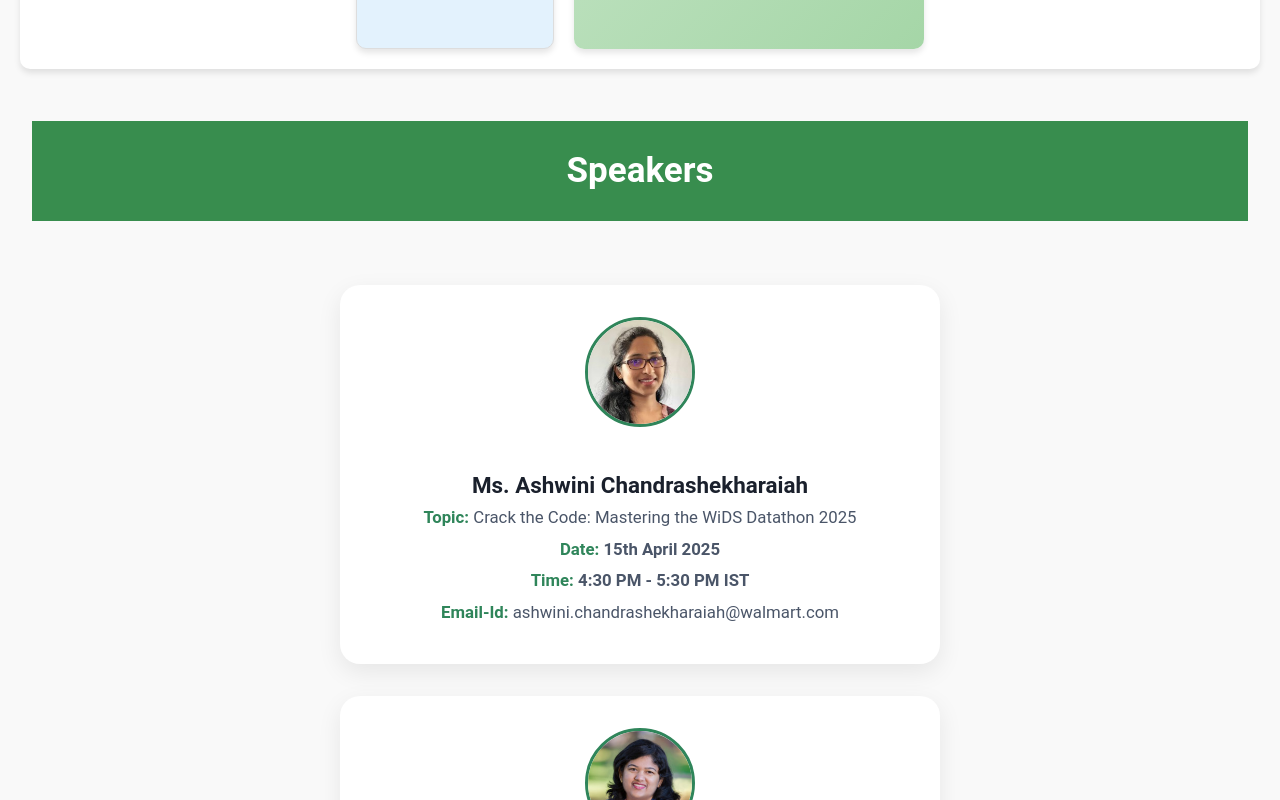
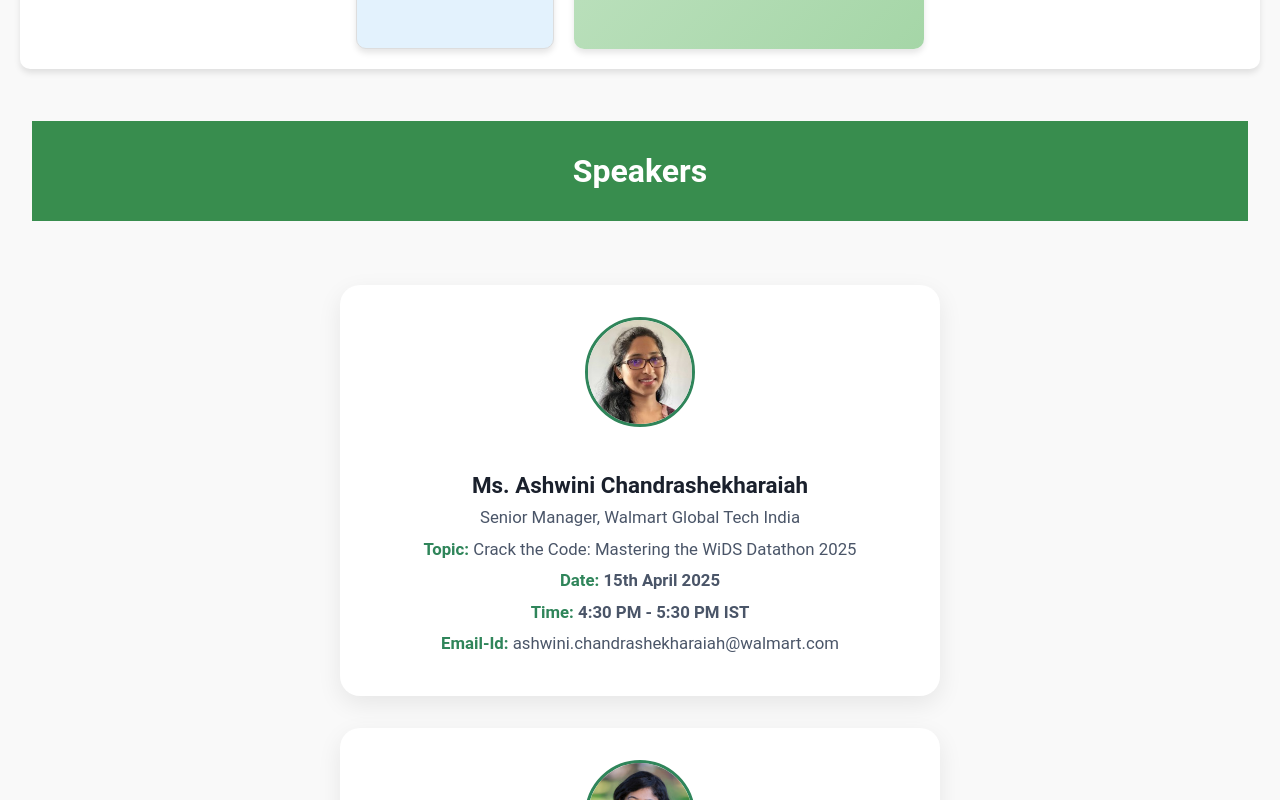
Before and after one commit to savalagikadappa/wids-2025, a React (Vite) app: page / in a window 1280 px wide. Shown: the part 1260-2060 px from the top of the page. Built offline with nearby package versions, Linux system fonts and the light colour scheme.

Commit message:
updated changes

```diff
--- a/src/components/Committee.jsx
+++ b/src/components/Committee.jsx
@@ -58,6 +58,17 @@ const Committee = () => {
                         ))}
                     </div>
                 </div>
+
+            </div>
+            <div className="section">
+                <p className="title">Organizing Committee</p>
+                <ul className="organizers">
+                    <li>Dr. P.G Sunitha Hiremath</li>
+                    <li>Prof. Sneha Varur</li>
+                    <li>Prof. Channabasappa M</li>
+                    <li>Ms. Shilpa S. Hotagi</li>
+                    <li>Ms. Vaishnavi M</li>
+                </ul>
             </div>
 
         </div>
--- a/src/components/Speakers.jsx
+++ b/src/components/Speakers.jsx
@@ -6,7 +6,8 @@ const speakerData = [
     id: 1,
     name: "Ms. Ashwini Chandrashekharaiah",
     image: "/ashwini-speaker2.png",
-    title: "Senior Manager, Walmart Global Tech India",
+    // Renamed `title` to `designation`:
+    designation: "Senior Manager, Walmart Global Tech India",
     email: "ashwini.chandrashekharaiah@walmart.com",
     topic: "Crack the Code: Mastering the WiDS Datathon 2025",
     date: "15/04/25",
@@ -17,7 +18,8 @@ const speakerData = [
     id: 2,
     name: "Ms. Srujana Kaddevarmuth",
     image: "/srujana-speaker1.png",
-    title: "AI Leader, Walmart Global Tech, USA",
+    // Renamed `title` to `designation`:
+    designation: "AI Leader, Walmart Global Tech, USA",
     email: "srujana.aba@gmail.com",
     topic: "Trends in Gen AI",
     date: "19/04/25",
@@ -26,9 +28,12 @@ const speakerData = [
   },
   {
     id: 3,
-    name: "Dr. Saroja Naik",
+    // Updated to show Dr. Saroja A.O
+    name: "Dr. Saroja A. O",
     image: "/saroja-speaker.png",
-    title: "Neurologist and Expert in Brain Health",
+    // Multiline designation for Dr. Saroja
+    // Using \n for line breaks
+    designation: "Professor and Head,\nDepartment of Neurology\nJ N Medical College",
     email: "sarojaaralikatte@gmail.com",
     topic: "Unraveling the Mysteries of the Female Brain",
     date: "19/04/25",
@@ -40,45 +45,38 @@ const speakerData = [
 function Speakers() {
   return (
     <div className="speakers-container">
-      {/* Table View */}
-      {/* <table className="speakers-table">
-        <thead>
-          <tr>
-            <th>Date</th>
-            <th>Speaker</th>
-            <th>Topic</th>
-            <th>Time</th>
-          </tr>
-        </thead>
-        <tbody>
-          {speakerData.map((s) => (
-            <tr key={s.id}>
-              <td>{s.date}</td>
-              <td>
-                <img src={s.image} alt={s.name} />
-                <br />
-                <strong>{s.name}</strong><br />
-                {s.title} <br /><br />
-                {s.email}
-              </td>
-              <td>{s.topic}</td>
-              <td>{s.time}</td>
-            </tr>
-          ))}
-        </tbody>
-      </table> */}
+      <h1>Speakers</h1>
 
-      {/* Card View */}
-      <h1>Speakers</h1>
       <div className="speaker-cards">
         {speakerData.map((s) => (
           <div className="speaker-card" key={s.id}>
             <img src={s.image} alt={s.name} />
+
             <h3>{s.name}</h3>
-            <p><strong>Topic:</strong> {s.topic}</p>
-            <p><strong>Date:</strong> <b>{s.displayDate}</b></p>
-            <p><strong>Time:</strong> <b>{s.time}</b></p>
-            <p><strong>Email-Id:</strong> {s.email}</p>
+
+            {/* Render each line of the designation on its own line */}
+            {s.designation && (
+              <div className="designation">
+                {s.designation.split('\n').map((line, idx) => (
+                  <p key={idx} className="designation-line">
+                    {line}
+                  </p>
+                ))}
+              </div>
+            )}
+
+            <p>
+              <strong>Topic:</strong> {s.topic}
+            </p>
+            <p>
+              <strong>Date:</strong> <b>{s.displayDate}</b>
+            </p>
+            <p>
+              <strong>Time:</strong> <b>{s.time}</b>
+            </p>
+            <p>
+              <strong>Email-Id:</strong> {s.email}
+            </p>
           </div>
         ))}
       </div>
@@ -86,4 +84,5 @@ function Speakers() {
   );
 }
 
+
 export default Speakers;
--- a/src/styles/Committee.css
+++ b/src/styles/Committee.css
@@ -116,3 +116,33 @@
     max-width: 250px;
   }
 }
+
+.organizers {
+  list-style: none;
+  padding: 0;
+  margin: 0 auto;
+  max-width: 500px;
+  text-align: left;
+}
+
+.organizers li {
+  background: #ffffff;
+  padding: 12px 16px;
+  margin: 8px 0;
+  border-radius: 6px;
+  box-shadow: 0 1px 4px rgba(0, 0, 0, 0.1);
+  font-size: 16px;
+  color: #333;
+  transition: background 0.2s;
+}
+
+.organizers li:hover {
+  background: #f0f8ff;
+}
+
+/* Responsive text centering for smaller screens */
+@media (max-width: 600px) {
+  .organizers {
+    text-align: center;
+  }
+}
--- a/src/styles/Speakers.css
+++ b/src/styles/Speakers.css
@@ -20,12 +20,18 @@
     background-color: #388d4e;
     height: 100px;
     display: flex;
-    align-items: center;    /* Vertically centers the text */
-    justify-content: center; /* Horizontally centers the text */
-    color: white; /* Optional: for better contrast */
-    font-size: 35px; /* Optional: adjust as needed */
-    font-weight: 600; /* Optional: bold text */
-    margin: 0; /* Removes default margin */
+    align-items: center;
+    /* Vertically centers the text */
+    justify-content: center;
+    /* Horizontally centers the text */
+    color: white;
+    /* Optional: for better contrast */
+    font-size: 35 bvgpx;
+    /* Optional: adjust as needed */
+    font-weight: 600;
+    /* Optional: bold text */
+    margin: 0;
+    /* Removes default margin */
 }
 
 .speaker-card {
@@ -38,6 +44,9 @@
     width: 100%;
     text-align: center;
     transition: transform 0.3s ease, box-shadow 0.3s ease;
+    word-break: normal;
+    overflow-wrap: normal;
+    white-space: normal;
 }
 
 .speaker-card:hover {
@@ -108,3 +117,17 @@
         max-width: 600px;
     }
 } */
+
+/* -- Show multiline designations cleanly -- */
+.designation-line {
+    margin: 0.25rem 0;
+    /* Adjust spacing between lines */
+    font-size: 1.05rem;
+    /* Match the paragraph font size */
+    color: #4a5568;
+    /* Same color as the other text */
+    line-height: 1.4;
+    /* A bit more line spacing */
+    white-space: pre-line;
+    /* Helps respect \n for line breaks */
+}
```
